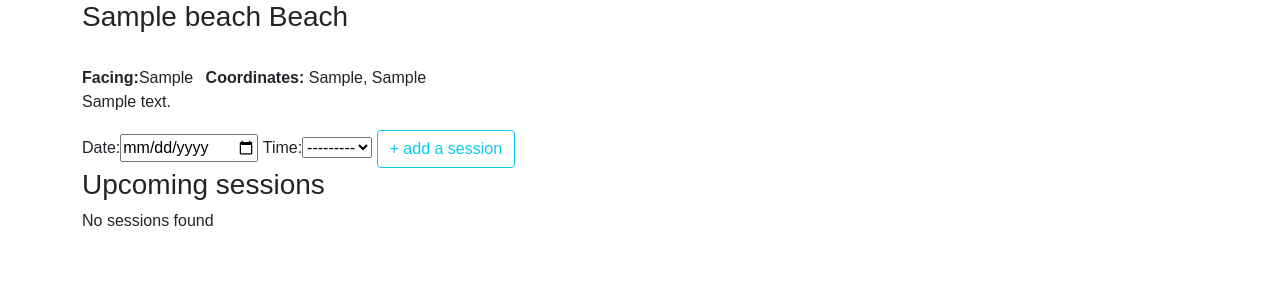
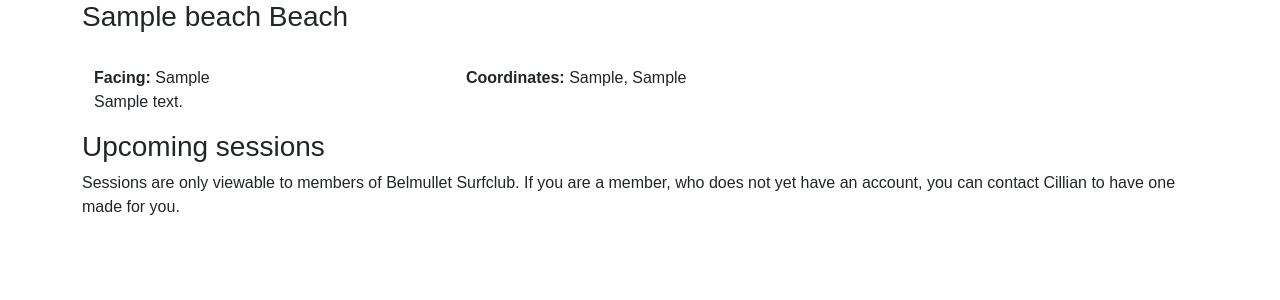
Before and after one commit to Cillian-G/The_Lineup, a Django app: a page that uses templates/beach_sessions.html in a window 1280 px wide. Shown: the part 96-396 px from the top of the page. Run offline with Django 3.2, Linux system fonts and the light colour scheme; tables that the repository leaves empty hold one stand-in row (values such as "Sample post"); data that the repository does not hold is empty; some web fonts are replaced.

Commit message:
Formah info, hidesession from non-members

```diff
--- a/templates/beach_sessions.html
+++ b/templates/beach_sessions.html
@@ -11,19 +11,36 @@
             </div>
         </div>
         <div>
-            <ul class="list-inline">
-                <li class="list-inline-item"><strong>Facing:</strong>{{ beach.facing }}</li>
-                <li class="list-inline-item"><strong>Coordinates: </strong> {{ beach.latitude }}, {{ beach.longitude }} </li>
-                <li>{{ beach.notes }}</li>
-            </ul>
+            <div class="container pl-2">
+                <div class="row">
+                    <div class="col-4">
+                        <strong>Facing: </strong>{{ beach.facing}}
+                    </div>
+                    <div class="col-6">
+                        <strong>Coordinates: </strong>{{ beach.latitude }}, {{ beach.longitude }}
+                    </div>
+                    <div class="col-2">
+                    </div>
+                </div>
+                <div class="row">
+                    <div class="col-9">
+                        <p>{{ beach.notes }}</p>
+                    </div>
+                    <div class="col-3">
+                    </div>
+                </div>
+            </div>
+            {% if user.is_authenticated %}
             <form method="post">
                 {% csrf_token %}
                 {{ session_form }}
                 <button type="submit" class="btn btn-outline-info">+ add a session</button>
             </form>
+            {% endif %}
         </div>
     </div>
         <h3>Upcoming sessions</h3>
+        {% if user.is_authenticated %}
             {% regroup sessions by date as session_list %}
             {% for day, session_group in session_list %}
                 <strong>
@@ -66,6 +83,12 @@
             {% empty %}
                 <p>No sessions found</p>
             {% endfor %}
+        {% else %}
+            <p>
+                Sessions are only viewable to members of Belmullet Surfclub. If you are a member,
+                who does not yet have an account, you can contact Cillian to have one made for you.
+            </p>
+        {% endif %}
 
 </div>
 
```
Lines whose indentation alone changed are shown as unchanged.
